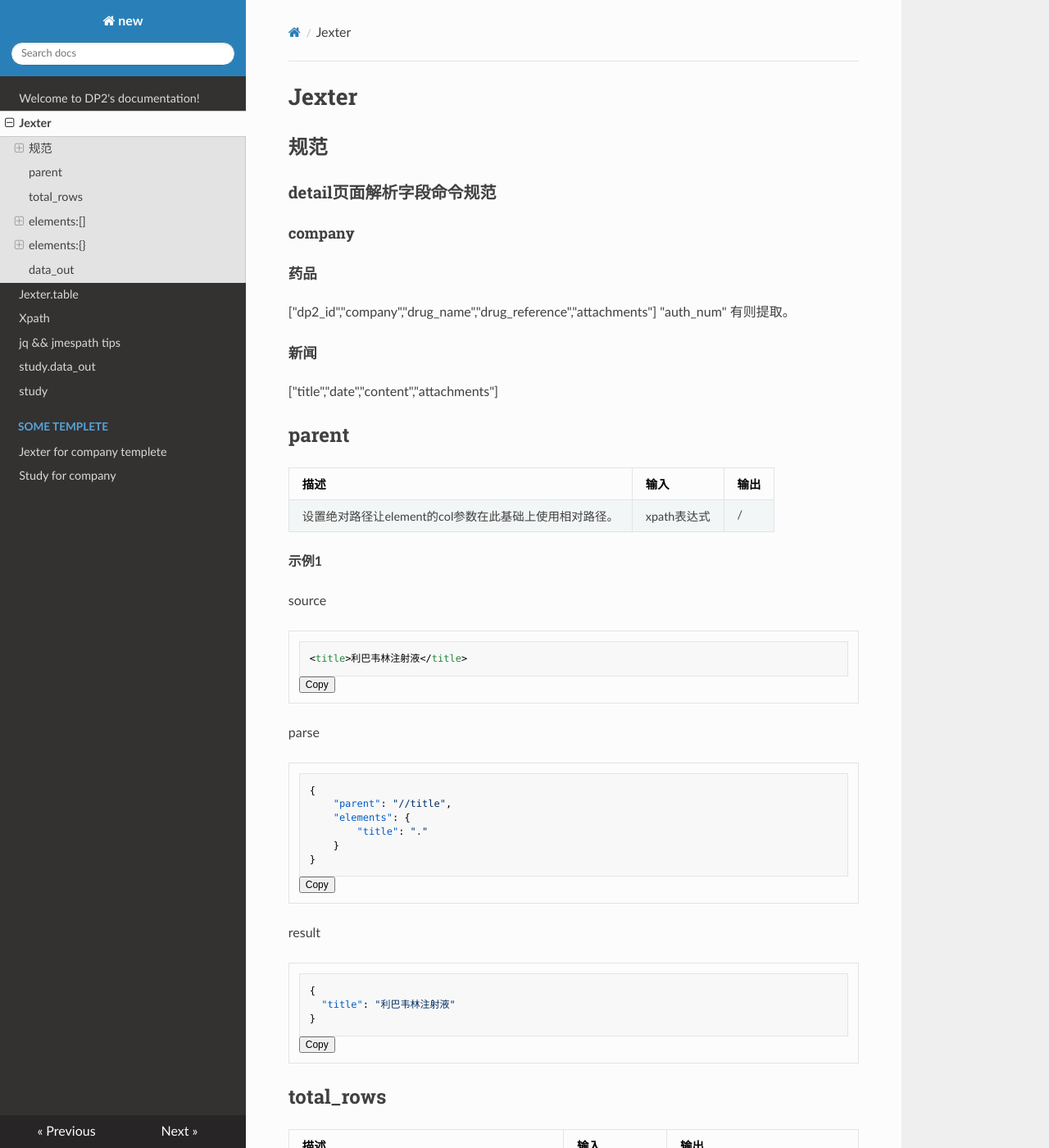
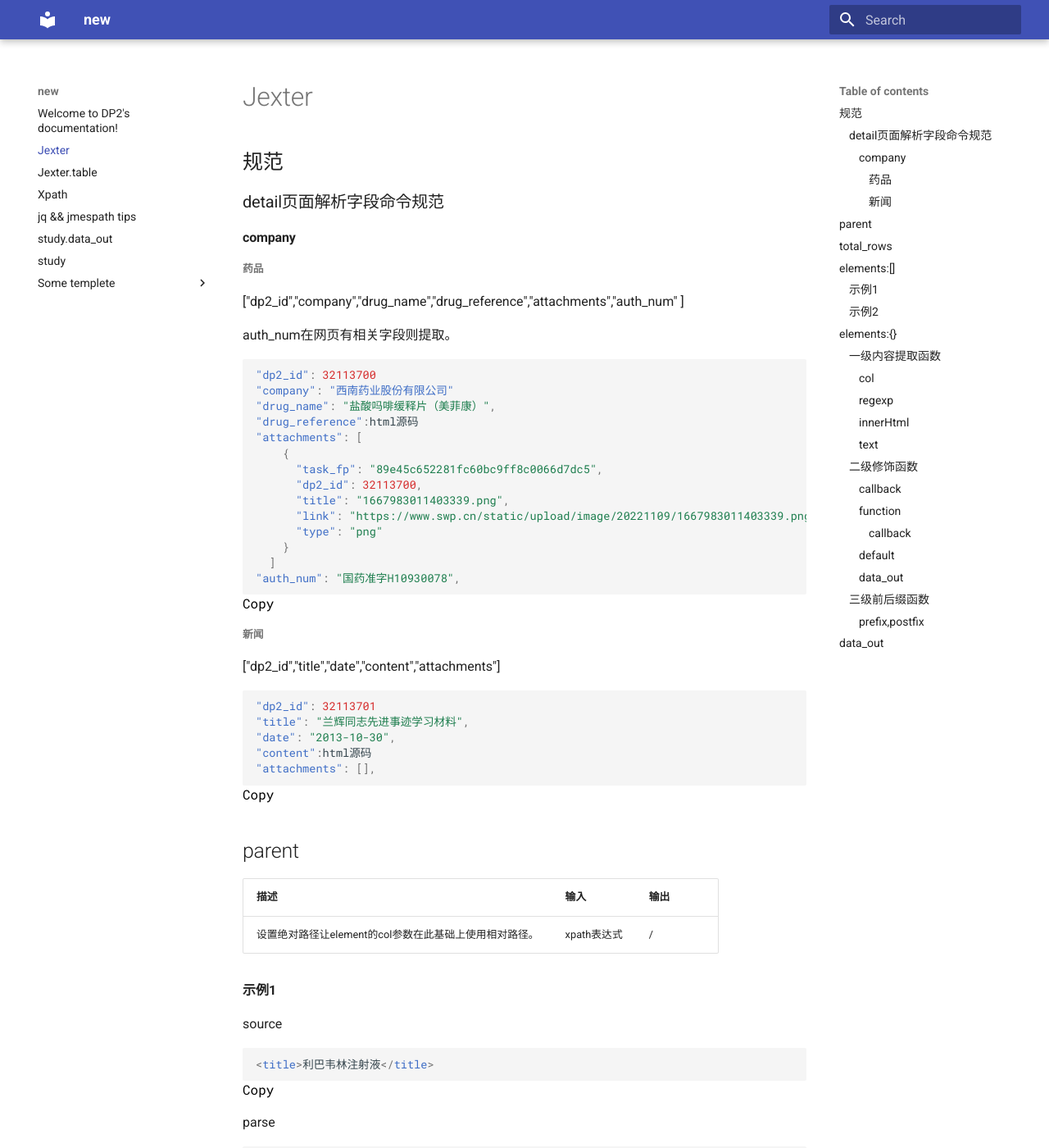
Before and after one commit to sssjiang/new_rts_dp, an MkDocs documentation site: the page built from docs/Jexter.md, in a window 1280 px wide and 1400 px high. Shown: the whole window at 82% size. Built offline with MkDocs 1.6.1 and Material for MkDocs 9.7.7, drawn with Linux system fonts in a browser that asks for light colours; nearby versions of some CDN libraries; some of the changed text lies outside the part shown.

Commit message:
change theme

````diff
--- a/docs/Jexter.md
+++ b/docs/Jexter.md
@@ -8,11 +8,38 @@
 
 ##### 药品
 
- ["dp2_id","company","drug_name","drug_reference","attachments"] "auth_num" 有则提取。
+ ["dp2_id","company","drug_name","drug_reference","attachments","auth_num" ]
+
+auth_num在网页有相关字段则提取。
+
+```json
+"dp2_id": 32113700
+"company": "西南药业股份有限公司"
+"drug_name": "盐酸吗啡缓释片（美菲康）",
+"drug_reference":html源码
+"attachments": [
+    {
+      "task_fp": "89e45c652281fc60bc9ff8c0066d7dc5",
+      "dp2_id": 32113700,
+      "title": "1667983011403339.png",
+      "link": "https://www.swp.cn/static/upload/image/20221109/1667983011403339.png",
+      "type": "png"
+    }
+  ]
+"auth_num": "国药准字H10930078",
+```
 
 ##### 新闻
 
-["title","date","content","attachments"]
+["dp2_id","title","date","content","attachments"]
+
+```json
+"dp2_id": 32113701
+"title": "兰辉同志先进事迹学习材料",
+"date": "2013-10-30",
+"content":html源码
+"attachments": [],
+```
 
 
 
@@ -219,10 +246,10 @@ must_match: 仅用在提取表格数据时，按正则丢弃某些不需要的
 
 #### `col`
 
-| 描述                                                         | 输入        | 关联输入            | 输出   |
-| ------------------------------------------------------------ | ----------- | ------------------- | ------ |
-| 提取这个在xpath路径下有多个元素的时候，可以直接将每个元素分开返回 | xpath表达式 | type:array          | list   |
-| 提取这个在xpath路径下的字符串                                | xpath表达式 | type:string(默认值) | String |
+| 描述                        | 输入        | 关联输入                                                     | 输出   |
+| --------------------------- | ----------- | ------------------------------------------------------------ | ------ |
+| 提取这个在xpath路径下的内容 | xpath表达式 | type:array（xpath路径下有多个元素的时候，可以直接将每个元素分开返回） | list   |
+|                             | xpath表达式 | type:string(默认值)                                          | String |
 
 **示例**
 
@@ -300,10 +327,10 @@ result
 
 #### `innerHtml`
 
-| 描述                     | 输入        | 关联输入extract_attachments | 输出                                    |
-| ------------------------ | ----------- | --------------------------- | --------------------------------------- |
-| 保留定位处的原始网页代码 | xpath表达式 | 无                          | 返回xpath对应节点的html源码拼接后的字串 |
-| 提取链接                 | xpath表达式 | 有                          | 返回链接                                |
+|         描述         | 输入        | 关联输入extract_attachments    | 输出                                    |
+| :------------------: | ----------- | ------------------------------ | --------------------------------------- |
+| 网页源码的提取和处理 | xpath表达式 | 无（保留定位处的原始网页代码） | 返回xpath对应节点的html源码拼接后的字串 |
+|                      | xpath表达式 | 有（提取链接）                 | 返回链接                                |
 
 
 
--- a/mkdocs.yml
+++ b/mkdocs.yml
@@ -1,6 +1,7 @@
 site_name: new
 theme:
-  name: readthedocs
+  #name: readthedocs
+  name: material
   highlightjs:
     style: github
     css: true
````
Also changed, not shown: other parts of docs/Jexter.md (+3 -3 lines), docs/some_templete/Jexter.company_drug&news.md (+4 -4 lines), docs/some_templete/study.company_drug&news.md (+4 -4 lines).
